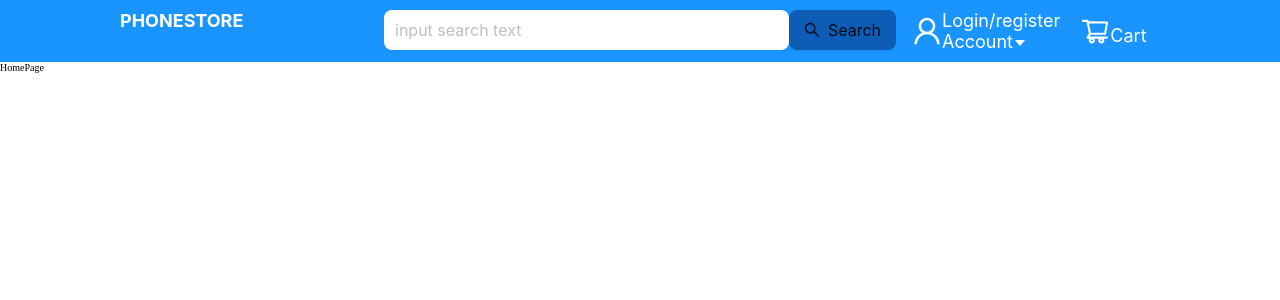
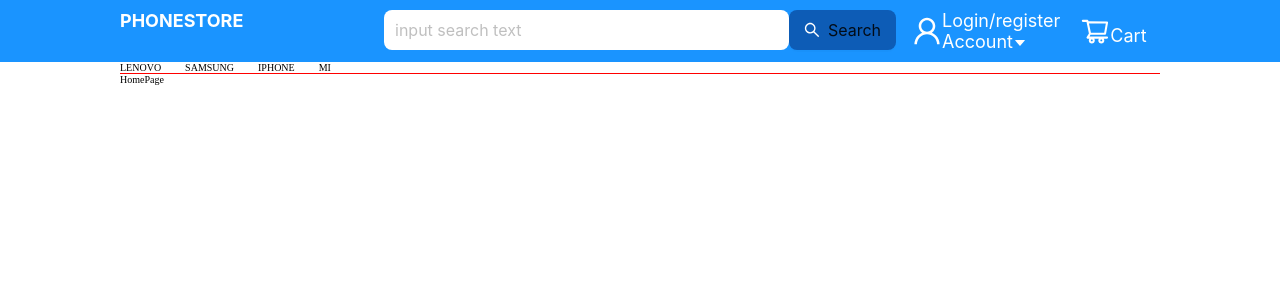
Before and after one commit to Longson2003s/phoneStore, a React (Create React App) app: page / in a window 1280 px wide. Shown: the top 300 px of the page. Built offline with nearby package versions, Linux system fonts and the light colour scheme.

Commit message:
design component

```diff
--- /dev/null
+++ b/src/components/ButtonComponent/ButtonComponent.jsx
@@ -0,0 +1,16 @@
+import { Button } from 'antd'
+import React from 'react'
+
+const ButtonComponent = ({size,styleButton,styleTextButton,textButton,...rest}) => {
+  return (
+    <Button
+        size={size}
+        style={styleButton}
+        {...rest}
+        >
+            <span style={styleTextButton}>{textButton}</span>
+         </Button>
+  )
+}
+
+export default ButtonComponent
--- a/src/components/ButtonInputSearch/ButtonInputSearch.jsx
+++ b/src/components/ButtonInputSearch/ButtonInputSearch.jsx
@@ -1,7 +1,8 @@
-import { Button, Input } from 'antd'
+//import { Button} from 'antd'
 import React from 'react'
 import { SearchOutlined } from '@ant-design/icons';
-
+import InputComponent from '../InputComponent/InputComponent';
+import ButtonComponent from '../ButtonComponent/ButtonComponent';
 const ButtonInputSearch = (props) => {
     const {
         size , placeholder , textButton,
@@ -13,17 +14,19 @@ const ButtonInputSearch = (props) => {
 
   return (
     <div style={{ display: 'flex',}}>
-       <Input
+       <InputComponent
        size={size}
        placeholder={placeholder}
        bordered = {bordered}
        style={{backgroundColor: backgroundColorInput}}
        />
-       <Button
+       <ButtonComponent
         size={size}
-        style={{background: backgroundColorButton, border: !bordered && 'none'}}
-        icon={<SearchOutlined  style={{color: colorButton}} />}
-        ><span style={{color: colorButton }}>{textButton}</span></Button>
+        styleButton={{background: backgroundColorButton, border: !bordered && 'none'}}
+        icon={<SearchOutlined color={colorButton} style={{color:'#fff'}} />}
+        textButton={textButton}
+        styleTextButton={{color: colorButton}}
+        />
     </div>
   )
 }
--- /dev/null
+++ b/src/components/InputComponent/InputComponent.jsx
@@ -0,0 +1,16 @@
+import { Input } from 'antd'
+import React from 'react'
+
+const InputComponent = ({size , placeholder, bordered,style, ...rests }) => {
+  return (
+    <Input
+    size={size}
+    placeholder={placeholder}
+    bordered = {bordered}
+    style={style}
+    {...rests}
+    />
+  )
+}
+
+export default InputComponent
--- /dev/null
+++ b/src/components/TypeProduct/TypeProduct.jsx
@@ -0,0 +1,12 @@
+import React from 'react'
+
+
+const TypeProduct = ({name}) => {
+  return (
+    <div>
+      {name}
+    </div>
+  )
+}
+
+export default TypeProduct
--- a/src/pages/HomePage/HomePage.jsx
+++ b/src/pages/HomePage/HomePage.jsx
@@ -1,11 +1,19 @@
 import React from 'react'
-
+import TypeProduct from '../../components/TypeProduct/TypeProduct'
+import { WrapperTypeProduct } from './style'
 const HomePage = () => {
+  const arr = ['LENOVO', 'SAMSUNG' , 'IPHONE' ,'MI']
   return (
-    <div>
+    <div style={{ padding: '0 120px'}}>
+      <WrapperTypeProduct>
+        {arr.map((item)=>{
+            return (
+                <TypeProduct name={item} key={item}/>
+            )
+        })}
+        </WrapperTypeProduct>
       HomePage
     </div>
   )
 }
-
 export default HomePage
--- /dev/null
+++ b/src/pages/HomePage/style.js
@@ -0,0 +1,9 @@
+import styled from "styled-components"
+
+export const WrapperTypeProduct = styled.div`
+  display: flex;
+  align - items:center;
+  gap: 24px;
+  justifu-content: flex-start;
+  border-bottom: 1px solid red;
+`
```
